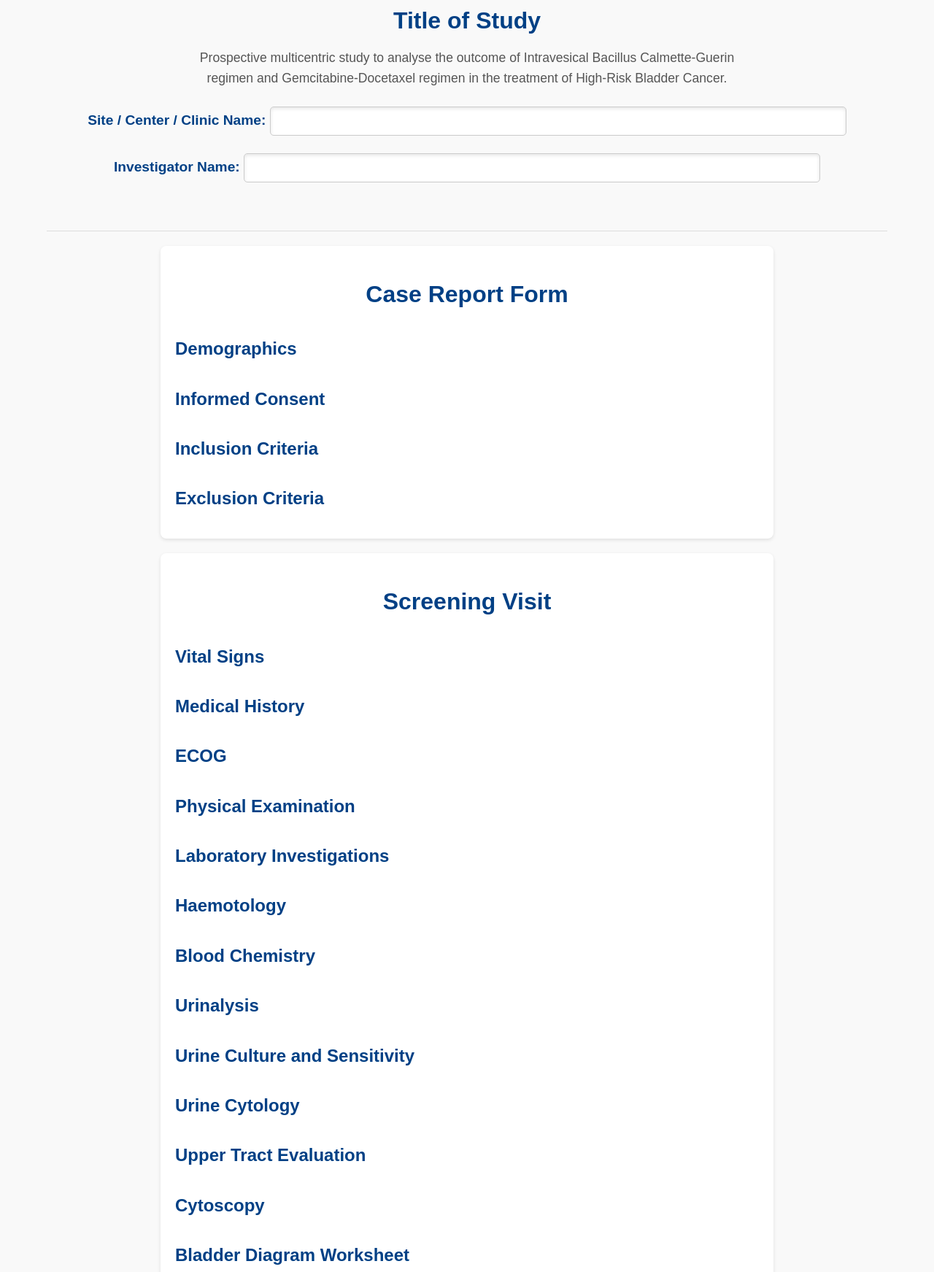
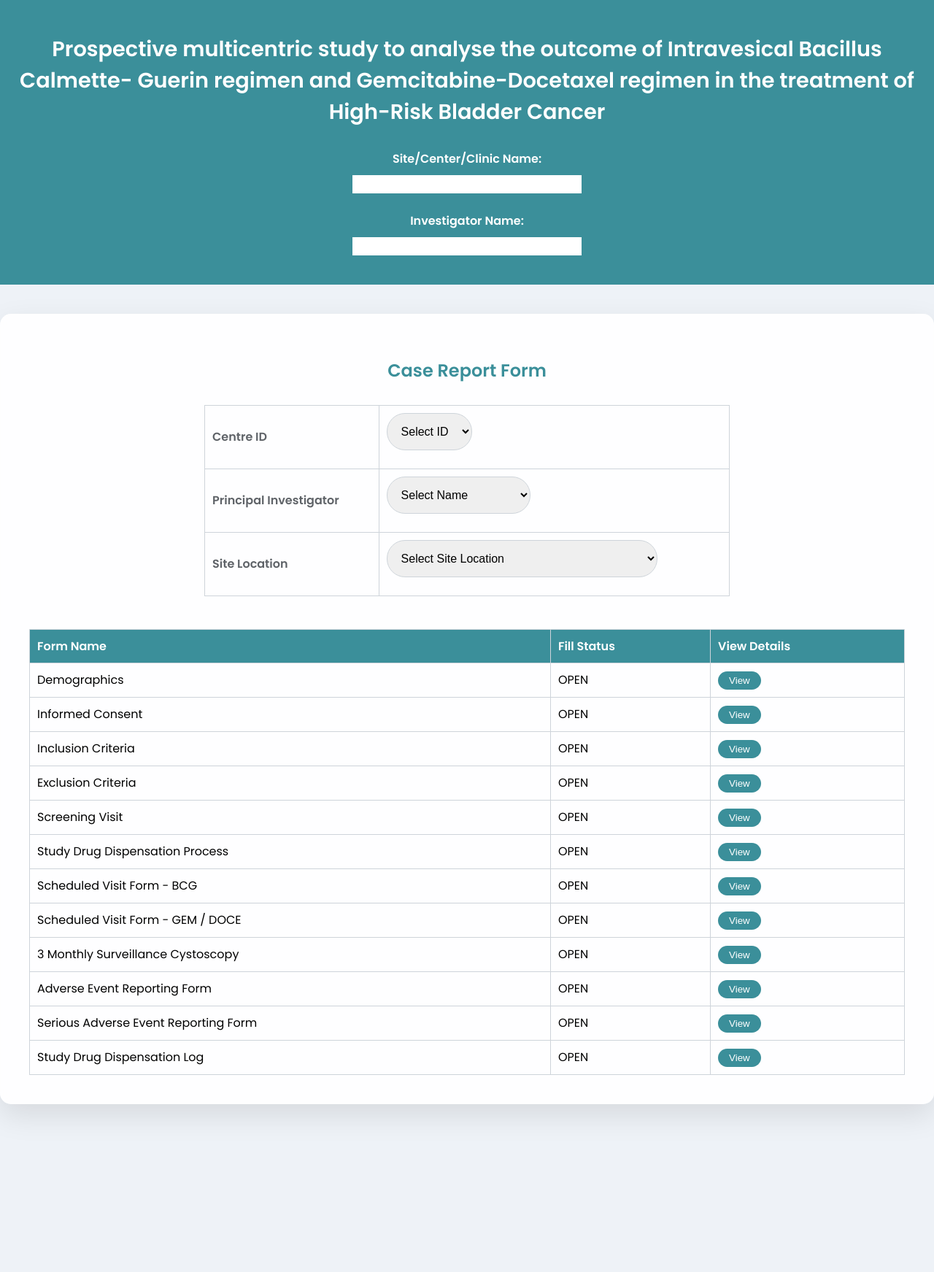
Before and after one commit to raghulkrishna03503/BCG-study, a plain HTML site: page index.html in a window 1280 px wide. Shown: the part 18-1761 px from the top of the page at 73% size. After the commit the page ends 1571 px from the top, so only its background shows below. Drawn offline with Linux system fonts and the light colour scheme.

Commit message:
As per meet changes started

```diff
--- a/index.html
+++ b/index.html
@@ -3,291 +3,198 @@
 <head>
   <meta charset="UTF-8">
   <meta name="viewport" content="width=device-width, initial-scale=1.0">
-  <title>Styled Study Form</title>
-  <style>
-    body {
-      font-family: Arial, sans-serif;
-      margin: 0;
-      padding: 0;
-      background-color: #f9f9f9;
-      color: #333;
-      line-height: 1.6;
-    }
-
-    h1 {
-      font-size: 2rem;
-      color: #004085;
-      margin-bottom: 10px;
-    }
-
-    p {
-      font-size: 1.1rem;
-      max-width: 800px;
-      margin: 0 auto 20px;
-      color: #555;
-    }
-
-    center {
-      display: block;
-      text-align: center;
-      margin: 20px 0;
-    }
-
-    div {
-      margin-top: 20px;
-    }
-
-    h3 {
-      font-size: 1.2rem;
-      color: #004085;
-      margin-bottom: 10px;
-    }
-
-    h2 {
-      font-size: 1.5rem;
-      margin-top: 30px;
-      margin-bottom: 15px;
-      color: #004085;
-    }
-
-    input[type="text"], textarea {
-      width: 60%;
-      padding: 10px;
-      font-size: 1rem;
-      border: 1px solid #ccc;
-      border-radius: 5px;
-      margin-top: 5px;
-      box-shadow: inset 0 2px 5px rgba(0, 0, 0, 0.1);
-    }
-
-    textarea {
-      width: 90%;
-      height: 100px;
-      resize: vertical;
-    }
-
-    hr {
-      border: none;
-      height: 1px;
-      background-color: #ddd;
-      margin: 20px auto;
-      width: 90%;
-    }
-
-    .container-case-report-form, .container-screening-visit, .container-questionaries, .container-study-drug-dispensation-process, .container-scheduled-visit-form-bcg, .container-scheduled-visit-form-gem-doce, .container-survillence-cytology, .container-study-completion, .container-ae, .container-serious-ae, .container-study-drug-dispensation-log {
-      width: 90%;
-      max-width: 800px;
-      margin: 20px auto;
-      background-color: #fff;
-      padding: 20px;
-      border-radius: 8px;
-      box-shadow: 0 2px 5px rgba(0, 0, 0, 0.1);
-    }
-
-    label {
-      font-weight: bold;
-      display: block;
-      margin-top: 10px;
-    }
-  </style>
+  <title>Hero Section</title>
+  <link href="https://fonts.googleapis.com/css2?family=Poppins:wght@400;600&display=swap" rel="stylesheet">
+  <link rel="stylesheet" href="styles.css">
 </head>
 <body>
-  <center>
-    <h1>Title of Study</h1>
-    <p>Prospective multicentric study to analyse the outcome of Intravesical Bacillus Calmette-Guerin
-      regimen and Gemcitabine-Docetaxel regimen in the treatment of High-Risk Bladder Cancer.</p>
-    <div>
-      <h3>Site / Center / Clinic Name: <input type="text"></h3>
-      <h3>Investigator Name: <input type="text"></h3>
-    </div>
-  </center>
-  <br>
-  <hr>
+  <section class="hero-section">
+      <h1>Prospective multicentric study to analyse the outcome of Intravesical Bacillus Calmette- Guerin regimen and Gemcitabine-Docetaxel regimen in the treatment of High-Risk Bladder Cancer</h1>
+      <div class="hero-section-content">
+          <label for="clinicName">Site/Center/Clinic Name:</label>
+          <input type="text" id="clinicName" name="clinicName"><br>
+          <label for="investigatorName">Investigator Name:</label>
+          <input type="text" id="investigatorName" name="investigatorName">
+      </div>
+  </section>
 
-  <div class="container-case-report-form">
-    <center><h1>Case Report Form</h1></center>
+  <div class="container">
+    <h2>Case Report Form</h2>
 
-    <section id="demographics">
-      <h2>Demographics</h2>
-    </section>
-
-    <section id="informed-consent">
-      <h2>Informed Consent</h2>
-    </section>
-
-    <section id="inclusion-criteria">
-      <h2>Inclusion Criteria</h2>
-    </section>
-
-    <section id="exclusion-criteria">
-      <h2>Exclusion Criteria</h2>
-    </section>
-  </div>
-
-  <div class="container-screening-visit">
-    <center><h1>Screening Visit</h1></center>
-
-    <section id="vital-signs">
-      <h2>Vital Signs</h2>
-    </section>
-
-    <section id="medical-history">
-      <h2>Medical History</h2>
-    </section>
-
-    <section id="ecog">
-      <h2>ECOG</h2>
-    </section>
-
-    <section id="physical-examination">
-      <h2>Physical Examination</h2>
-    </section>
-
-    <section id="laboratory-investigations">
-      <h2>Laboratory Investigations</h2>
-    </section>
-
-    <section id="haemotology">
-      <h2>Haemotology</h2>
-    </section>
-
-    <section id="blood-chemistry">
-      <h2>Blood Chemistry</h2>
-    </section>
-
-    <section id="urinalysis">
-      <h2>Urinalysis</h2>
-    </section>
-
-    <section id="urine-culture-sensitivity">
-      <h2>Urine Culture and Sensitivity</h2>
-    </section>
-
-    <section id="urine-cytology">
-      <h2>Urine Cytology</h2>
-    </section>
-
-    <section id="upper-tract-evaluation">
-      <h2>Upper Tract Evaluation</h2>
-    </section>
-
-    <section id="cytoscopy">
-      <h2>Cytoscopy</h2>
-    </section>
-
-    <section id="bladder-diagram-worksheet">
-      <h2>Bladder Diagram Worksheet</h2>
-    </section>
-
-    <section id="redo-turbt">
-      <h2>Redo TURBT</h2>
-    </section>
-
-    <section id="serum-pregnancy-test">
-      <h2>Serum Pregnancy Test</h2>
-    </section>
-
-    <section id="eau-risk-sstratification">
-      <h2>EAU Risk Sstratification</h2>
-    </section>
-
-    <section id="concomitant-medications">
-      <h2>Concomitant Medications</h2>
-    </section>
-
-    <section id="qol-assesments">
-      <h2>QoL Assesments</h2>
-    </section>
-  </div>
-
-  <div class="container-questionaries">
-    <center><h1>Questionaries</h1></center>
-
-    <section id="ipss">
-      <h2>International Prostate Symptom Score (IPSS)</h2>
-    </section>
-
-    <section id="eortc">
-      <h2>EORTC QLQ - NMIBC24</h2>
-    </section>
-  </div>
-
-  <div class="container-study-drug-dispensation-process">
-    <center><h1>Study Drug Dispensation Process</h1></center>
-
-    <section id="induction-intravesical-chemotherapy-or-bcg">
-      <h2>Induction (Adjuvant) Intravesical chemotherapy or BCG</h2>
-    </section>
-
-    <section id="maintenance-intravesical-bcg">
-      <h2>Maintenance Intravesical BCG</h2>
-    </section>
-
-    <section id="gemcitabine-docetaxel">
-      <h2>Gemcitabine-docetaxel (GEM-DOCE)</h2>
-    </section>
-  </div>
-
-  <div class="container-scheduled-visit-form-bcg">
-    <center><h1>SCHEDULED VISIT FORM- BCG
-      WEEKLY – 0,1,2,3,4,5,6,
-      MONTHLY (3 WEEKS AT)– 3,6,12,18,24,30,36</h1></center>
-
-    <section id="">
-      <h2>Form Contents</h2>
-    </section>
-  </div>
-
-  <div class="container-scheduled-visit-form-gem-doce">
-    <center><h1>SCHEDULED VISIT FORM- GEM/DOCE
-      WEEKLY – 0,1,2,3,4,5,6,
-      MONTHLY-36 MONTHS.</h1></center>
-
-    <section id="">
-      <h2>Form Contents</h2>
-    </section>
-  </div>
-
-  <div class="container-survillence-cytology">
-    <center><h1>3 MONTHLY SURVILLENCE CYSTOSCOPY -1,2 YEAR
-      6 MONTHLY -3,4 TH YEAR
-      YEARLY</h1></center>
-
-    <section id="">
-      <h2>Form Contents</h2>
-    </section>
-  </div>
-
-  <div class="container-study-completion">
-    <center><h1>Study Completion</h1></center>
-
-    <section id="">
-      <h2>Form Contents</h2>
-    </section>
-  </div>
-
-  <div class="container-ae">
-    <center><h1>Adverse event Reporting Form</h1></center>
-
-    <section id="">
-      <h2>Form Contents</h2>
-    </section>
-  </div>
-
-  <div class="container-serious-ae">
-    <center><h1>Serious Adverse Event Reporting Form</h1></center>
-
-    <section id="">
-      <h2>Form Contents</h2>
-    </section>
-  </div>
-
-  <div class="container-study-drug-dispensation-log">
-    <center><h1>Study Drug Dispensation Log</h1></center>
-
-    <section id="">
-      <h2>Form Contents</h2>
-    </section>
+    <center>
+      <form>
+          <table style="border: none; width: 60%; text-align: left; margin: 0 auto;">
+              <tr>
+                  <td><label for="centreId">Centre ID</label></td>
+                  <td>
+                      <select id="centerId" class="form-control" required>
+                          <option value="">Select ID</option>
+                          <option value="001">001</option>
+                          <option value="002">002</option>
+                          <option value="003">003</option>
+                          <option value="004">004</option>
+                          <option value="005">005</option>
+                          <option value="006">006</option>
+                          <option value="007">007</option>
+                          <option value="008">008</option>
+                          <option value="009">009</option>
+                          <option value="010">010</option>
+                          <option value="011">011</option>
+                          <option value="012">012</option>
+                          <option value="013">013</option>
+                          <option value="014">014</option>
+                          <option value="015">015</option>
+                          <option value="016">016</option>
+                          <option value="017">017</option>
+                          <option value="018">018</option>
+                          <option value="019">019</option>
+                          <option value="020">020</option>
+                          <option value="021">021</option>
+                          <option value="022">022</option>
+                          <option value="023">023</option>
+                          <option value="024">024</option>
+                          <option value="025">025</option>
+                      </select>
+                  </td>
+              </tr>
+              <tr>
+                  <td><label for="principalInvestigator">Principal Investigator</label></td>
+                  <td>
+                      <select id="principalInvestigator" class="form-control" required>
+                          <option value="">Select Name</option>
+                          <option value="Dr.AmitabhSingh">Dr. Amitabh Singh</option>
+                          <option value="Dr.AdityaPradhan">Dr. Aditya Pradhan</option>
+                          <option value="Dr.GaneshBakshi">Dr. Ganesh Bakshi</option>
+                          <option value="Dr.GanganPrakash">Dr. Gangan Prakash</option>
+                          <option value="Dr.Ginil">Dr. Ginil</option>
+                          <option value="Dr.MayanKGupta">Dr. Mayan K Gupta</option>
+                          <option value="Dr.Ragavan">Dr. Ragavan</option>
+                          <option value="Dr.RahulJena">Dr. Rahul Jena</option>
+                          <option value="Dr.RupeshShah">Dr. Rupesh Shah</option>
+                          <option value="Dr.Raghunath">Dr. Raghunath</option>
+                          <option value="Dr.SanjaiAddla">Dr. Sanjai Addla</option>
+                          <option value="Dr.Srivatsa">Dr. Srivatsa</option>
+                          <option value="HemangBakshi">Hemang Bakshi</option>
+                      </select>
+                  </td>
+              </tr>
+              <tr>
+                  <td><label for="siteLocation">Site Location</label></td>
+                  <td>
+                      <select id="siteLocation" class="form-control" required>
+                          <option value="">Select Site Location</option>
+                          <option value="Andhra Pradesh">Andhra Pradesh</option>
+                          <option value="Arunachal Pradesh">Arunachal Pradesh</option>
+                          <option value="Assam">Assam</option>
+                          <option value="Bihar">Bihar</option>
+                          <option value="Chhattisgarh">Chhattisgarh</option>
+                          <option value="Goa">Goa</option>
+                          <option value="Gujarat">Gujarat</option>
+                          <option value="Haryana">Haryana</option>
+                          <option value="Himachal Pradesh">Himachal Pradesh</option>
+                          <option value="Jharkhand">Jharkhand</option>
+                          <option value="Karnataka">Karnataka</option>
+                          <option value="Kerala">Kerala</option>
+                          <option value="Madhya Pradesh">Madhya Pradesh</option>
+                          <option value="Maharashtra">Maharashtra</option>
+                          <option value="Manipur">Manipur</option>
+                          <option value="Meghalaya">Meghalaya</option>
+                          <option value="Mizoram">Mizoram</option>
+                          <option value="Nagaland">Nagaland</option>
+                          <option value="Odisha">Odisha</option>
+                          <option value="Punjab">Punjab</option>
+                          <option value="Rajasthan">Rajasthan</option>
+                          <option value="Sikkim">Sikkim</option>
+                          <option value="Tamil Nadu">Tamil Nadu</option>
+                          <option value="Telangana">Telangana</option>
+                          <option value="Tripura">Tripura</option>
+                          <option value="Uttar Pradesh">Uttar Pradesh</option>
+                          <option value="Uttarakhand">Uttarakhand</option>
+                          <option value="West Bengal">West Bengal</option>
+                          <option value="Andaman and Nicobar Islands">Andaman and Nicobar Islands</option>
+                          <option value="Chandigarh">Chandigarh</option>
+                          <option value="Dadra and Nagar Haveli and Daman and Diu">Dadra and Nagar Haveli and Daman and Diu</option>
+                          <option value="Lakshadweep">Lakshadweep</option>
+                          <option value="Delhi">Delhi</option>
+                          <option value="Puducherry">Puducherry</option>
+                      </select>
+                  </td>
+              </tr>
+          </table>
+      </form>
+    </center>
+    <br>
+    <table>
+        <thead>
+            <tr>
+                <th>Form Name</th>
+                <th>Fill Status</th>
+                <th>View Details</th>
+            </tr>
+        </thead>
+        <tbody>
+          <tr>
+            <td>Demographics</td>
+            <td id="demographicsStatus">OPEN</td>
+            <td><button class="action-btn" id="demographicsView">View</button></td>
+          </tr>
+          <tr>
+            <td>Informed Consent</td>
+            <td id="informedConsentStatus">OPEN</td>
+            <td><button class="action-btn" id="informedConsentView">View</button></td>
+          </tr>
+          <tr>
+            <td>Inclusion Criteria</td>
+            <td id="inclusionCriteriaStatus">OPEN</td>
+            <td><button class="action-btn" id="inclusionCriteriaView">View</button></td>
+          </tr>
+          <tr>
+            <td>Exclusion Criteria</td>
+            <td id="exclusionCriteriaStatus">OPEN</td>
+            <td><button class="action-btn" id="exclusionCriteriaView">View</button></td>
+          </tr>
+          <tr>
+            <td>Screening Visit</td>
+            <td id="screeningVisitStatus">OPEN</td>
+            <td><button class="action-btn" id="screeningVisitView">View</button></td>
+          </tr>
+          <tr>
+            <td>Study Drug Dispensation Process</td>
+            <td id="studyDrugDispensationProcessStatus">OPEN</td>
+            <td><button class="action-btn" id="studyDrugDispensationProcessView">View</button></td>
+          </tr>
+          <tr>
+            <td>Scheduled Visit Form - BCG</td>
+            <td id="scheduledVisitFormBCGStatus">OPEN</td>
+            <td><button class="action-btn" id="scheduledVisitFormBCGView">View</button></td>
+          </tr>
+          <tr>
+            <td>Scheduled Visit Form - GEM / DOCE</td>
+            <td id="scheduledVisitFormGEMDOCEStatus">OPEN</td>
+            <td><button class="action-btn" id="scheduledVisitFormGEMDOCEView">View</button></td>
+          </tr>
+          <tr>
+            <td>3 Monthly Surveillance Cystoscopy</td>
+            <td id="surveillanceCystoscopyStatus">OPEN</td>
+            <td><button class="action-btn" id="surveillanceCystoscopyView">View</button></td>
+          </tr>
+          <tr>
+            <td>Adverse Event Reporting Form</td>
+            <td id="adverseEventReportingFormStatus">OPEN</td>
+            <td><button class="action-btn" id="adverseEventReportingFormView">View</button></td>
+          </tr>
+          <tr>
+            <td>Serious Adverse Event Reporting Form</td>
+            <td id="seriousAdverseEventReportingFormStatus">OPEN</td>
+            <td><button class="action-btn" id="seriousAdverseEventReportingFormView">View</button></td>
+          </tr>
+          <tr>
+            <td>Study Drug Dispensation Log</td>
+            <td id="studyDrugDispensationLogStatus">OPEN</td>
+            <td><button class="action-btn" id="studyDrugDispensationLogView">View</button></td>
+          </tr>
+        </tbody>
+    </table>
   </div>
 </body>
 </html>
--- /dev/null
+++ b/styles.css
@@ -0,0 +1,150 @@
+body {
+    background-color: #eef2f7;
+    font-family: 'Poppins', sans-serif;
+    margin: 0;
+    padding: 0;
+}
+
+.hero-section {
+    background-color: #3b8f9a;
+    color: white;
+    padding: 40px 20px;
+    margin-bottom: 40px;
+}
+
+.hero-section h1 {
+    font-size: 1.8rem;
+    font-weight: bold;
+    text-align: center;
+    margin-bottom: 30px;
+}
+
+.hero-section p {
+    font-size: 1.25rem;
+    text-align: start;
+    margin-bottom: 20px;
+}
+
+.hero-section-content {
+    font-size: 1rem;
+    display: flex;
+    flex-direction: column;
+    align-items: center;
+}
+
+.hero-section-content label {
+    font-size: 1rem;
+    font-weight: bold;
+    color: white;
+    margin-bottom: 10px;
+}
+
+.hero-section-content input {
+    font-size: 1.25rem;
+    width: 25%;
+    border: none;
+    color: #3b8f9a;
+    outline: none;
+}
+
+.container {
+    max-width: 1200px;
+    margin: 40px auto;
+    padding: 40px;
+    background-color: rgba(255, 255, 255, 0.9);
+    border-radius: 15px;
+    box-shadow: 0 15px 40px rgba(0, 0, 0, 0.1);
+    backdrop-filter: blur(10px);
+}
+
+h2 {
+    margin-bottom: 30px;
+    color: #3b8f9a;
+    font-weight: 600;
+    text-align: center;
+}
+
+.form-control {
+    border-radius: 25px;
+    border: 1px solid #ced4da;
+    padding: 15px;
+    font-size: 1rem;
+    margin-bottom: 15px;
+}
+
+.form-control:focus {
+    border-color: #3b8f9a;
+    box-shadow: 0 0 5px rgba(59, 143, 154, 0.5);
+}
+
+.btn {
+    border: 1px solid #3b8f9a;
+    background-color: #3b8f9a;
+    color: white;
+    padding: 14px 45px;
+    font-size: 1.1rem;
+    border-radius: 25px;
+    transition: all 0.3s ease;
+}
+
+.btn:hover {
+    background-color: #2a6f74;
+    border-color: #2a6f74;
+}
+
+.btn:active {
+    background-color: #3b8f9a;
+}
+
+.btn:focus {
+    background-color: #3b8f9a;
+}
+
+.form-group {
+    margin-bottom: 20px;
+}
+
+label {
+    font-weight: 600;
+    color: #5f6368;
+}
+
+.text-center a {
+    color: #3b8f9a;
+    text-decoration: none;
+    font-size: 0.9rem;
+}
+
+.text-center a:hover {
+    text-decoration: underline;
+}
+
+table {
+    width: 100%;
+    margin-top: 20px;
+    border-collapse: collapse;
+}
+
+th, td {
+    padding: 10px;
+    text-align: left;
+    border: 1px solid #ced4da;
+}
+
+th {
+    background-color: #3b8f9a;
+    color: white;
+}
+
+.action-btn {
+    background-color: #3b8f9a;
+    color: white;
+    padding: 5px 15px;
+    border-radius: 20px;
+    border: none;
+    cursor: pointer;
+}
+
+.action-btn:hover {
+    background-color: #2a6f74;
+}
```
